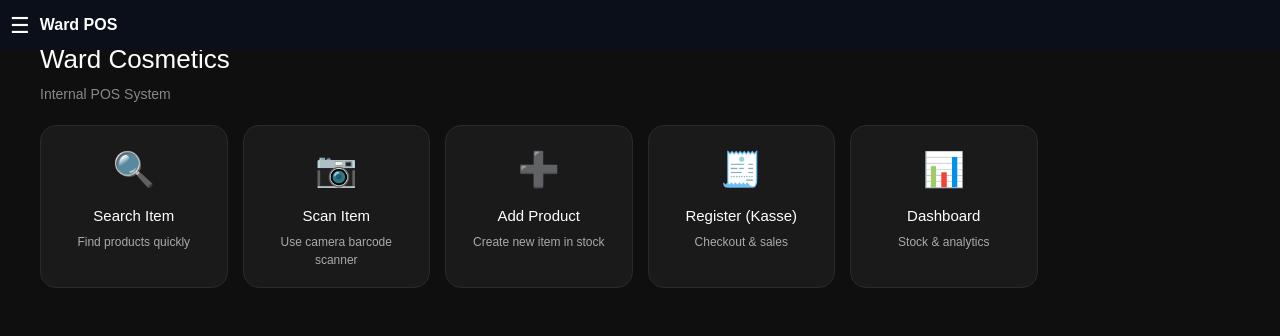
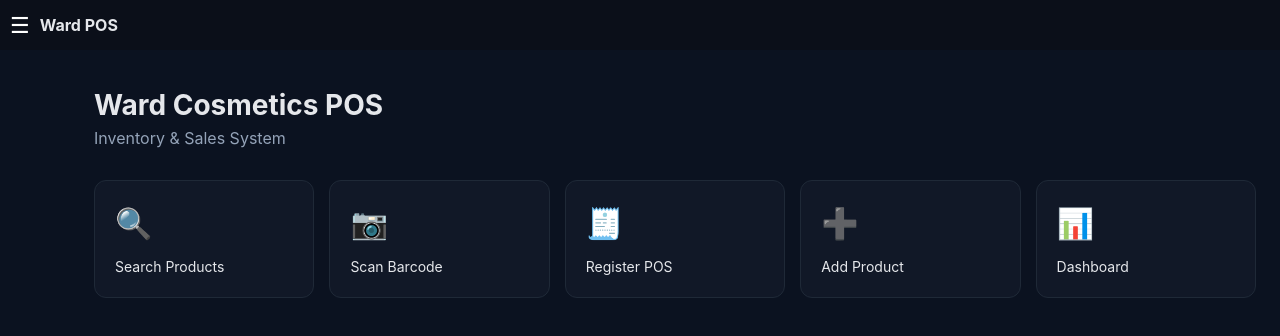
Before and after one commit to AmaniElTrabulsi/ward_cosmetics, a Next.js app: page / in a window 1280 px wide. Shown: the top 336 px of the page. Built offline with nearby package versions, Linux system fonts and the light colour scheme.

Commit message:
new design

```diff
--- a/app/layout.tsx
+++ b/app/layout.tsx
@@ -1,21 +1,10 @@
 import type { Metadata } from "next";
-import { Geist, Geist_Mono } from "next/font/google";
 import "./globals.css";
 import Sidebar from "@/components/Sidebar";
 
-const geistSans = Geist({
-  variable: "--font-geist-sans",
-  subsets: ["latin"],
-});
-
-const geistMono = Geist_Mono({
-  variable: "--font-geist-mono",
-  subsets: ["latin"],
-});
-
 export const metadata: Metadata = {
   title: "Ward Cosmetics POS",
-  description: "Inventory & POS system",
+  description: "Inventory & POS System",
 };
 
 export default function RootLayout({
@@ -24,32 +13,27 @@ export default function RootLayout({
   children: React.ReactNode;
 }) {
   return (
-    <html
-      lang="en"
-      className={`${geistSans.variable} ${geistMono.variable} h-full antialiased`}
-    >
-      <body
-        style={{
-          margin: 0,
-          minHeight: "100vh",
-          backgroundColor: "#0f0f10",
-          color: "white",
-        }}
-      >
-        {/* GLOBAL BURGER SIDEBAR */}
+    <html lang="en">
+      <body style={styles.body}>
         <Sidebar />
 
-        {/* PAGE CONTENT */}
-        <main
-          style={{
-            minHeight: "100vh",
-            padding: 20,
-            boxSizing: "border-box",
-          }}
-        >
-          {children}
-        </main>
+        <main style={styles.main}>{children}</main>
       </body>
     </html>
   );
 }
+
+const styles: any = {
+  body: {
+    margin: 0,
+    fontFamily: "Inter, Arial, sans-serif",
+    background: "#0b1220",
+    color: "#e5e7eb",
+  },
+
+  main: {
+    marginLeft: 70,
+    padding: 24,
+    minHeight: "100vh",
+  },
+};
--- a/app/page.tsx
+++ b/app/page.tsx
@@ -6,47 +6,18 @@ export default function Home() {
   const router = useRouter();
 
   const cards = [
-    {
-      title: "Search Item",
-      subtitle: "Find products quickly",
-      emoji: "🔍",
-      route: "/search",
-    },
-    {
-      title: "Scan Item",
-      subtitle: "Use camera barcode scanner",
-      emoji: "📷",
-      route: "/scan",
-    },
-    {
-      title: "Add Product",
-      subtitle: "Create new item in stock",
-      emoji: "➕",
-      route: "/admin/add-product",
-    },
-    {
-      title: "Register (Kasse)",
-      subtitle: "Checkout & sales",
-      emoji: "🧾",
-      route: "/register",
-    },
-    {
-      title: "Dashboard",
-      subtitle: "Stock & analytics",
-      emoji: "📊",
-      route: "/dashboard",
-    },
+    { title: "Search Products", icon: "🔍", route: "/search" },
+    { title: "Scan Barcode", icon: "📷", route: "/scan" },
+    { title: "Register POS", icon: "🧾", route: "/register" },
+    { title: "Add Product", icon: "➕", route: "/admin/add-product" },
+    { title: "Dashboard", icon: "📊", route: "/dashboard" },
   ];
 
   return (
     <div style={styles.page}>
-      {/* HEADER */}
-      <div style={styles.header}>
-        <h1 style={styles.title}>Ward Cosmetics</h1>
-        <p style={styles.subtitle}>Internal POS System</p>
-      </div>
+      <h1 style={styles.title}>Ward Cosmetics POS</h1>
+      <p style={styles.subtitle}>Inventory & Sales System</p>
 
-      {/* GRID */}
       <div style={styles.grid}>
         {cards.map((c) => (
           <div
@@ -54,71 +25,51 @@ export default function Home() {
             style={styles.card}
             onClick={() => router.push(c.route)}
           >
-            <div style={styles.icon}>{c.emoji}</div>
-            <h3 style={styles.cardTitle}>{c.title}</h3>
-            <p style={styles.cardSubtitle}>{c.subtitle}</p>
+            <div style={styles.icon}>{c.icon}</div>
+            <div style={styles.cardTitle}>{c.title}</div>
           </div>
         ))}
       </div>
     </div>
-
   );
 }
 
-/* ================= STYLES ================= */
-
 const styles: any = {
   page: {
-    minHeight: "100vh",
-    backgroundColor: "#0f0f10",
-    color: "white",
-    padding: 20,
-    fontFamily: "Arial",
-  },
-
-  header: {
-    marginBottom: 20,
+    paddingTop: 60,
   },
 
   title: {
-    fontSize: 26,
-    margin: 0,
+    fontSize: 28,
+    fontWeight: "bold",
   },
 
   subtitle: {
-    fontSize: 14,
-    color: "#888",
-    marginTop: 5,
+    color: "#94a3b8",
+    marginBottom: 30,
   },
 
   grid: {
     display: "grid",
-    gridTemplateColumns: "repeat(auto-fill, minmax(160px, 1fr))",
+    gridTemplateColumns: "repeat(auto-fit, minmax(180px, 1fr))",
     gap: 15,
   },
 
   card: {
-    backgroundColor: "#1a1a1a",
-    border: "1px solid #2a2a2a",
-    borderRadius: 16,
-    padding: 18,
+    background: "#111827",
+    padding: 20,
+    borderRadius: 12,
     cursor: "pointer",
+    border: "1px solid #1f2937",
     transition: "0.2s",
-    textAlign: "center",
   },
 
   icon: {
-    fontSize: 34,
+    fontSize: 30,
     marginBottom: 10,
   },
 
   cardTitle: {
-    fontSize: 15,
-    margin: "5px 0",
-  },
-
-  cardSubtitle: {
-    fontSize: 12,
-    color: "#aaa",
+    fontSize: 14,
   },
 };
```
